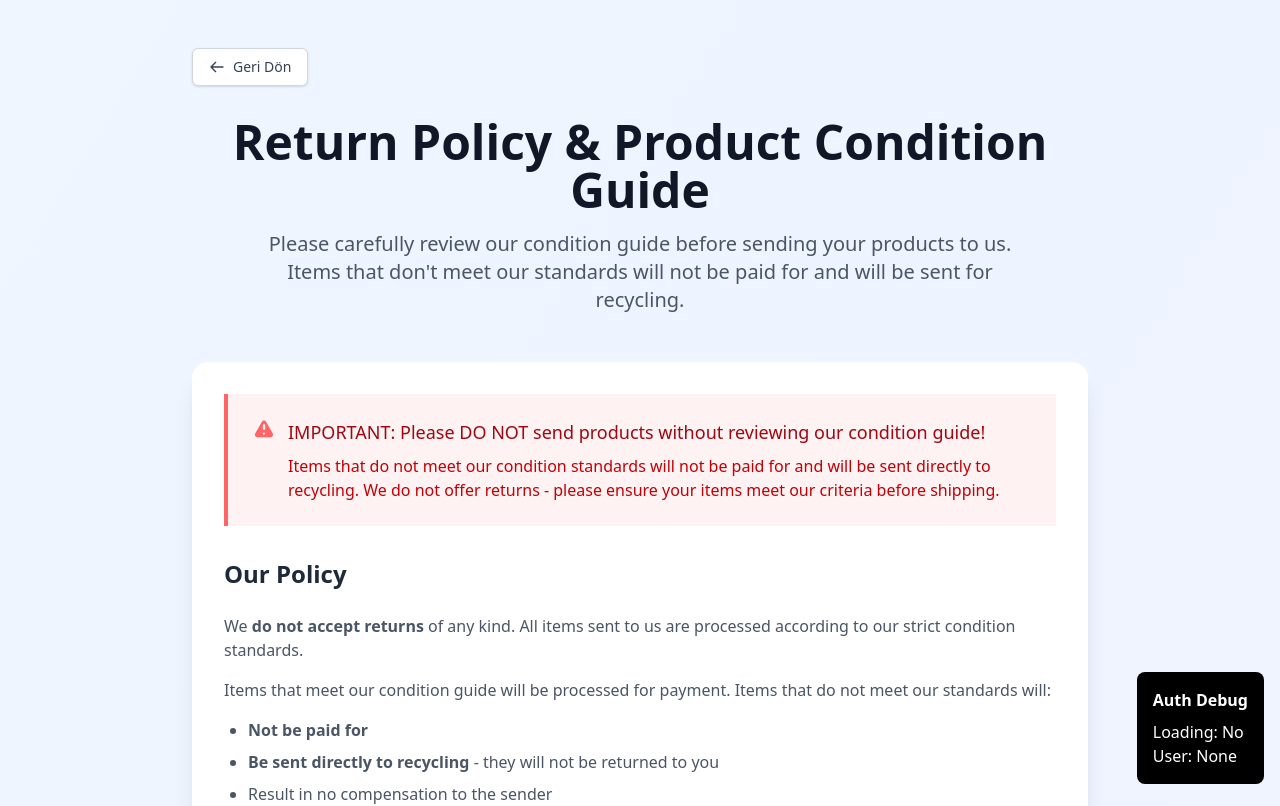
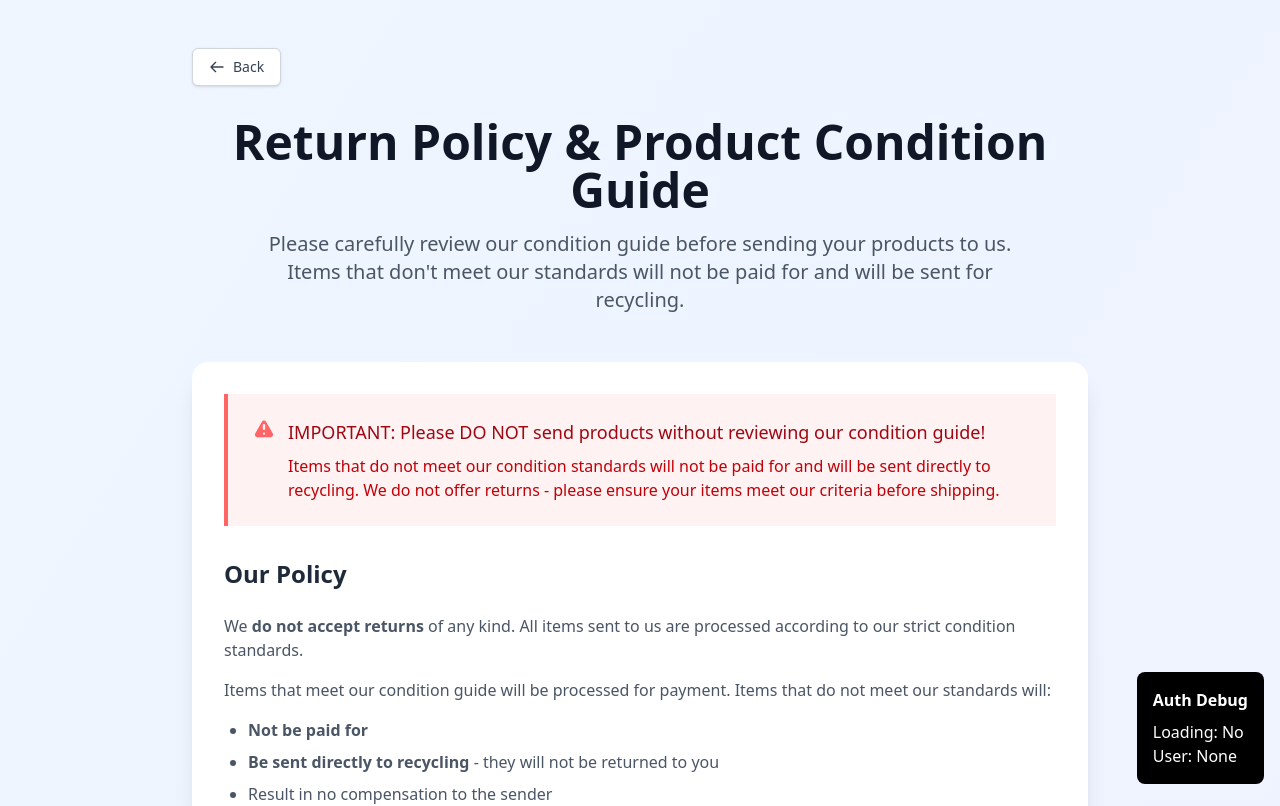
Before and after one commit to teskapnj/new-book-marketplace, a Next.js app: page /returns-policy in a window 1280 px wide. Shown: the top 806 px of the page. Built offline with nearby package versions, Linux system fonts and the light colour scheme; no server answers.

Commit message:
some small changes

```diff
--- a/app/returns-policy/page.tsx
+++ b/app/returns-policy/page.tsx
@@ -16,7 +16,7 @@ const ReturnsPolicyPage: NextPage = () => {
             <svg className="w-4 h-4 mr-2" fill="none" stroke="currentColor" viewBox="0 0 24 24">
               <path strokeLinecap="round" strokeLinejoin="round" strokeWidth={2} d="M10 19l-7-7m0 0l7-7m-7 7h18" />
             </svg>
-            Geri Dön
+            Back
           </button>
         </div>
         <div className="text-center mb-12">
```
